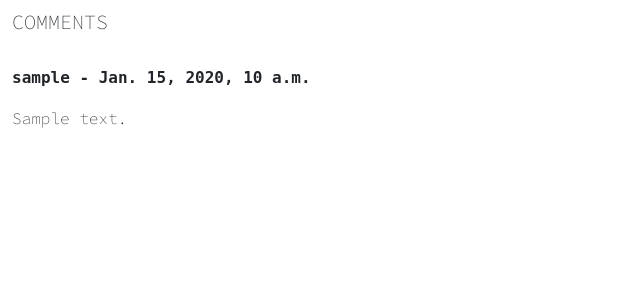
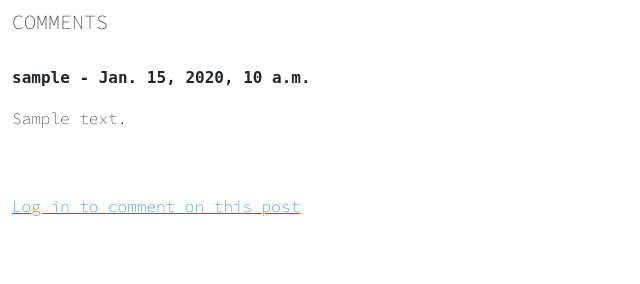
Before and after one commit to NickWaldock/talk-practice-forum-p4, a Django app: page /article/1 in a window 1280 px wide. Shown: the part 516-800 px from the top of the page, without its empty margins (0-640 px from the left). Run offline with Django 3.2, Linux system fonts and the light colour scheme; tables that the repository leaves empty hold one stand-in row (values such as "Sample post"); some libraries are stand-ins or nearby versions; some web fonts are replaced.

Commit message:
Add comment form to bottom of article page

```diff
--- a/blog/models.py
+++ b/blog/models.py
@@ -78,6 +78,8 @@ class Category(models.Model):
 #         return reverse('home')
 
 
+
+
 # Database model for comments
 class Comment(models.Model):
     post = models.ForeignKey(
--- a/blog/views.py
+++ b/blog/views.py
@@ -1,8 +1,8 @@
-from django.shortcuts import render, get_object_or_404
+from django.shortcuts import render, get_object_or_404, redirect
 from django.views import generic
 from django.urls import reverse_lazy, reverse
 from django.http import HttpResponseRedirect
-from .models import Post, Category
+from .models import Post, Category, Comment
 from .forms import PostForm, UpdateForm, CommentForm
 
 
@@ -22,20 +22,28 @@ class PostList(generic.ListView):
         return context
 
 
-# View to view a single post in a single page
+# Display a single post in a single page
 class PostView(generic.DetailView):
     model = Post
     template_name = 'article.html'
-
-    # def get_context_data(self, *args, **kwargs):
-    #     context = super(PostView, self)
+    form_class = CommentForm
 
     # Context for the dynamic categories nav links
     def get_context_data(self, *args, **kwargs):
         category_menu = Category.objects.all()
         context = super(PostView, self).get_context_data(*args, **kwargs)
+        context["form"] = CommentForm()
         context["category_menu"] = category_menu
         return context
+
+    def post(self, request, *args, **kwargs):
+        form = CommentForm(request.POST)
+        if form.is_valid():
+            comment = form.save(commit=False)
+            comment.username = request.user
+            comment.post_id = self.get_object().id
+            comment.save()
+            return redirect('article', self.get_object().id)
 
 
 # View to add a post
@@ -91,3 +99,11 @@ def LikeView(request, pk):
     post = get_object_or_404(Post, id=request.POST.get('post_id'))
     post.likes.add(request.user)
     return HttpResponseRedirect(reverse('article', args=[str(pk)]))
+
+
+# View for adding comments
+class AddComment(generic.CreateView):
+    model = Comment
+    # form_class = CommentForm
+    template_name = 'add-comment.html'
+    fields = '__all__'
--- a/templates/article.html
+++ b/templates/article.html
@@ -22,19 +22,27 @@
             <p class="body-font mt-4">{{ post.body }}</p>
             <hr>
             <br>
+
+            <!-- Show the edit post button if the user is the author -->
+            {% if user.id == post.author.id %}
+                <button class="btn btn-secondary mt-4">
+                    <a class="text-reset text-decoration-none" href="{% url 'update-post' post.pk %}">EDIT</a>
+                </button>
+            {% endif %}
+
+            <!-- Form for recording likes -->
             <form action="{% url 'like_post' post.pk %}" method="POST">
                 {% csrf_token %}
                 <button class="btn btn-primary btn-sm rounded-0" type="submit" name="post_id" value="{{ post.id }}">Like</button>
             </form>
+            <br>
 
-            <br>
             <!-- To display comments -->
             <h5 class="body-font">COMMENTS</h5>
             <br>
             {% if not post.comments.all %}
                 <p class="body-font">
-                    No comments yet, be the first to comment
-                    <a href="#">here</a>
+                    No comments yet, be the first to comment below!
                 </p>
             {% else %}
                 {% for comment in post.comments.all %}
@@ -50,13 +58,25 @@
                 <br>
                 {% endfor %}
             {% endif %}
+            <br>
+
+            <!-- Form to add comments -->
+            {% if user.is_authenticated %}
+            <div class="form-group">
+                <form method="POST">
+                    {% csrf_token %}
+                    {{ form.as_p }}
+                    <button class="btn btn-secondary mt-3">ADD COMMENT</button>
+                </form>
+            </div>
 
 
-            {% if user.id == post.author.id %}
-                <button class="btn btn-secondary mt-4">
-                    <a class="text-reset text-decoration-none" href="{% url 'update-post' post.pk %}">EDIT</a>
-                </button>
+            {% else %}
+            <p class="body-font"><a href="{% url 'home' %}">Log in to comment on this post</a></p>
             {% endif %}
+
+
+
         </div>
         <div class="col-lg-2 d-none d-lg-block">
             <div class="title-font">
```
Also changed, not shown: templates/add-comment.html (added, +13 -0 lines), blog/urls.py (line endings or trailing spaces).
